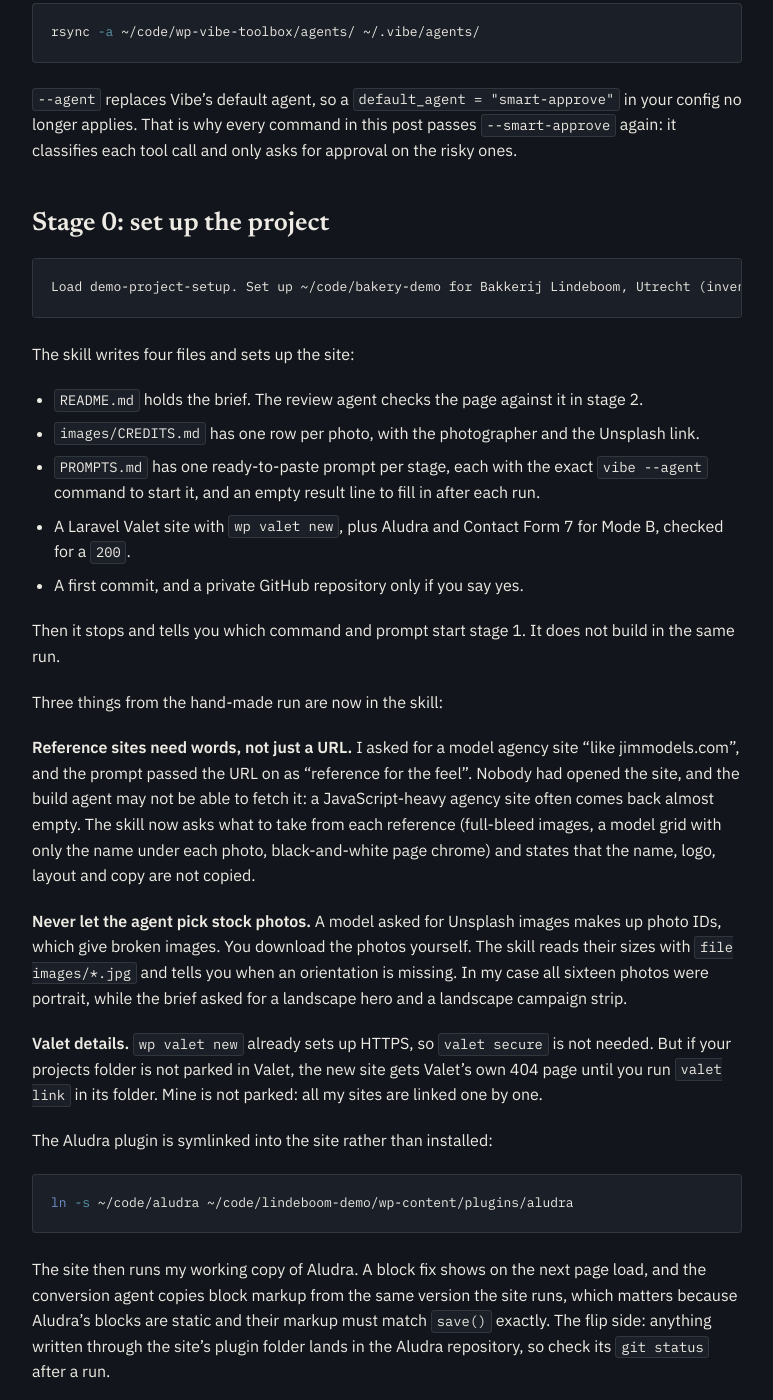
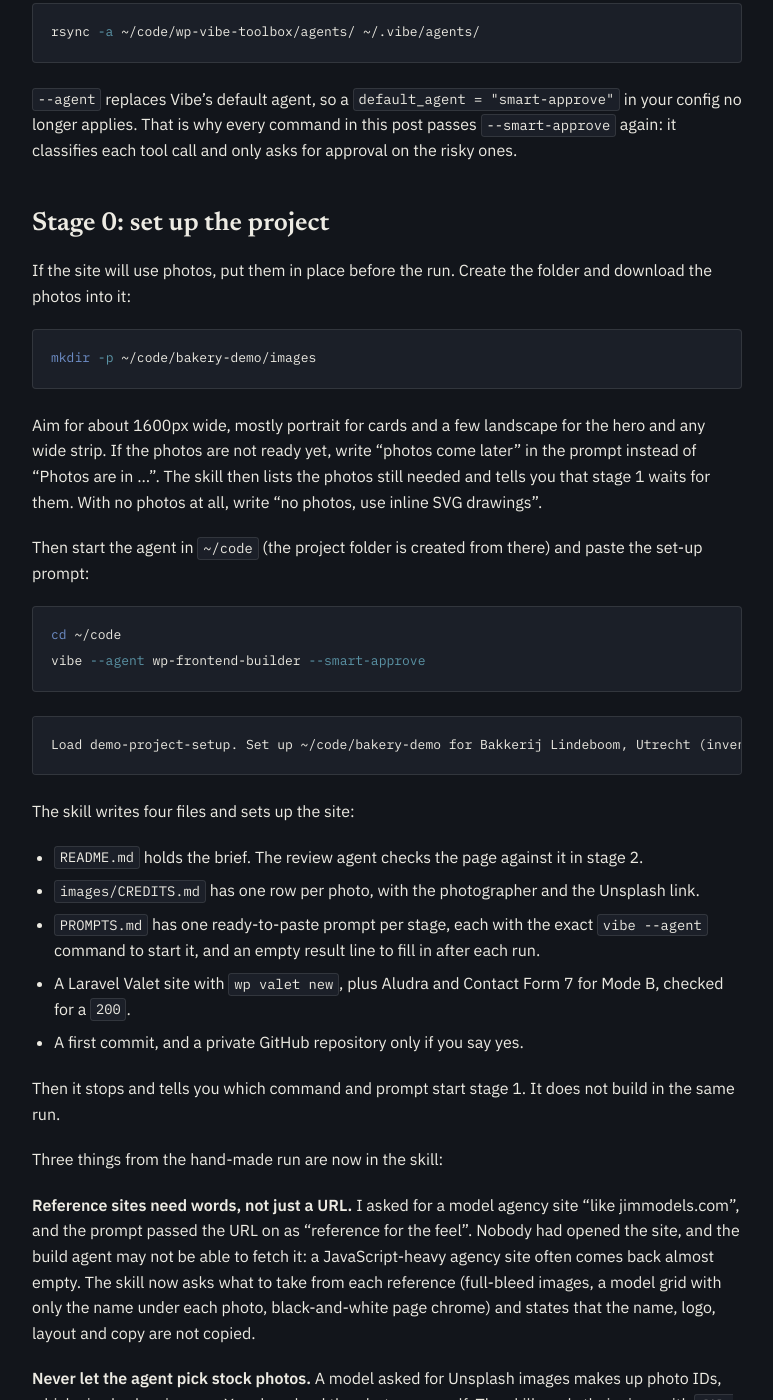
Before and after one commit to wpvillain/wpvillain.github.io, a Jekyll site: the page built from _posts/2026-11-12-mistral-vibe-wp-frontend-builder-brief-to-html-to-block-theme.markdown, in a window 1280 px wide and 1400 px high, scrolled down 2049 px. Shown: the whole window, without its empty margins (96-869 px from the left). Built offline with Jekyll 4.4.1, drawn with Linux system fonts in a browser that asks for light colours; some of the changed text lies outside the part shown.

Commit message:
Add photo folder step to Mistral Vibe block theme post

````diff
--- a/_posts/2026-11-12-mistral-vibe-wp-frontend-builder-brief-to-html-to-block-theme.markdown
+++ b/_posts/2026-11-12-mistral-vibe-wp-frontend-builder-brief-to-html-to-block-theme.markdown
@@ -16,7 +16,7 @@
 
 The agent and the skills it loads come from my public [wp-vibe-toolbox](https://github.com/imagewize/wp-vibe-toolbox). This post walks through the stages, the prompt for each, and the mistakes that shaped those prompts.
 
-**What is and is not tested:** the HTML-to-block-theme stages ran end to end on [architect-demo](https://github.com/imagewize/architect-demo), an architecture studio site I built as a test case, over about fifteen runs. Its [`PROMPTS.md`](https://github.com/imagewize/architect-demo/blob/main/PROMPTS.md) records every prompt and what went wrong; the lessons from it are in the skills. The set-up skill (`demo-project-setup`) is new: I wrote it today, after doing the same set-up by hand for a model agency demo, and it has not had its first real run yet.
+**What is and is not tested:** the HTML-to-block-theme stages ran end to end on [architect-demo](https://github.com/imagewize/architect-demo), an architecture studio site I built as a test case, over about fifteen runs. Its [`PROMPTS.md`](https://github.com/imagewize/architect-demo/blob/main/PROMPTS.md) records every prompt and what went wrong; the lessons from it are in the skills. The set-up skill (`demo-project-setup`) is new: I wrote it today, after doing the same set-up by hand for a model agency demo. Its first real run, the bakery example below, already turned up one fix (see stage 0).
 
 ## Why HTML first
 
@@ -58,6 +58,21 @@
 
 ## Stage 0: set up the project
 
+If the site will use photos, put them in place before the run. Create the folder and download the photos into it:
+
+```bash
+mkdir -p ~/code/bakery-demo/images
+```
+
+Aim for about 1600px wide, mostly portrait for cards and a few landscape for the hero and any wide strip. If the photos are not ready yet, write "photos come later" in the prompt instead of "Photos are in …". The skill then lists the photos still needed and tells you that stage 1 waits for them. With no photos at all, write "no photos, use inline SVG drawings".
+
+Then start the agent in `~/code` (the project folder is created from there) and paste the set-up prompt:
+
+```bash
+cd ~/code
+vibe --agent wp-frontend-builder --smart-approve
+```
+
 ```
 Load demo-project-setup. Set up ~/code/bakery-demo for Bakkerij Lindeboom, Utrecht (invented): a family bakery, 12 people, since 1987. Audience: neighbourhood customers and office caterers. Main actions: "Order a cake" and "Visit the shop". Tone: warm, plain Dutch. Sections: header, hero, cakes, workshop, about, order form (name, email, date, cake, message), contact, footer. References: example.com, take the full-bleed photos and the name-only captions; do not copy anything else. Photos are in ~/code/bakery-demo/images. Mode B, local site lindeboom-demo, theme slug lindeboom. Ask before creating a GitHub repository.
 ```
@@ -77,6 +92,8 @@
 **Reference sites need words, not just a URL.** I asked for a model agency site "like jimmodels.com", and the prompt passed the URL on as "reference for the feel". Nobody had opened the site, and the build agent may not be able to fetch it: a JavaScript-heavy agency site often comes back almost empty. The skill now asks what to take from each reference (full-bleed images, a model grid with only the name under each photo, black-and-white page chrome) and states that the name, logo, layout and copy are not copied.
 
 **Never let the agent pick stock photos.** A model asked for Unsplash images makes up photo IDs, which give broken images. You download the photos yourself. The skill reads their sizes with `file images/*.jpg` and tells you when an orientation is missing. In my case all sixteen photos were portrait, while the brief asked for a landscape hero and a landscape campaign strip.
+
+The first real run of the skill added a fourth lesson. My test prompt said "Photos are in ~/code/bakery-demo/images" while that folder did not exist yet. The agent created it empty, went on, and only planned to flag it at the end, so prompt 1 would have been written for photos that were not there. The skill now runs `ls` on the folder before writing anything and, when it is empty, asks whether the photos come later or the page uses drawings.
 
 **Valet details.** `wp valet new` already sets up HTTPS, so `valet secure` is not needed. But if your projects folder is not parked in Valet, the new site gets Valet's own 404 page until you run `valet link` in its folder. Mine is not parked: all my sites are linked one by one.
 
````
